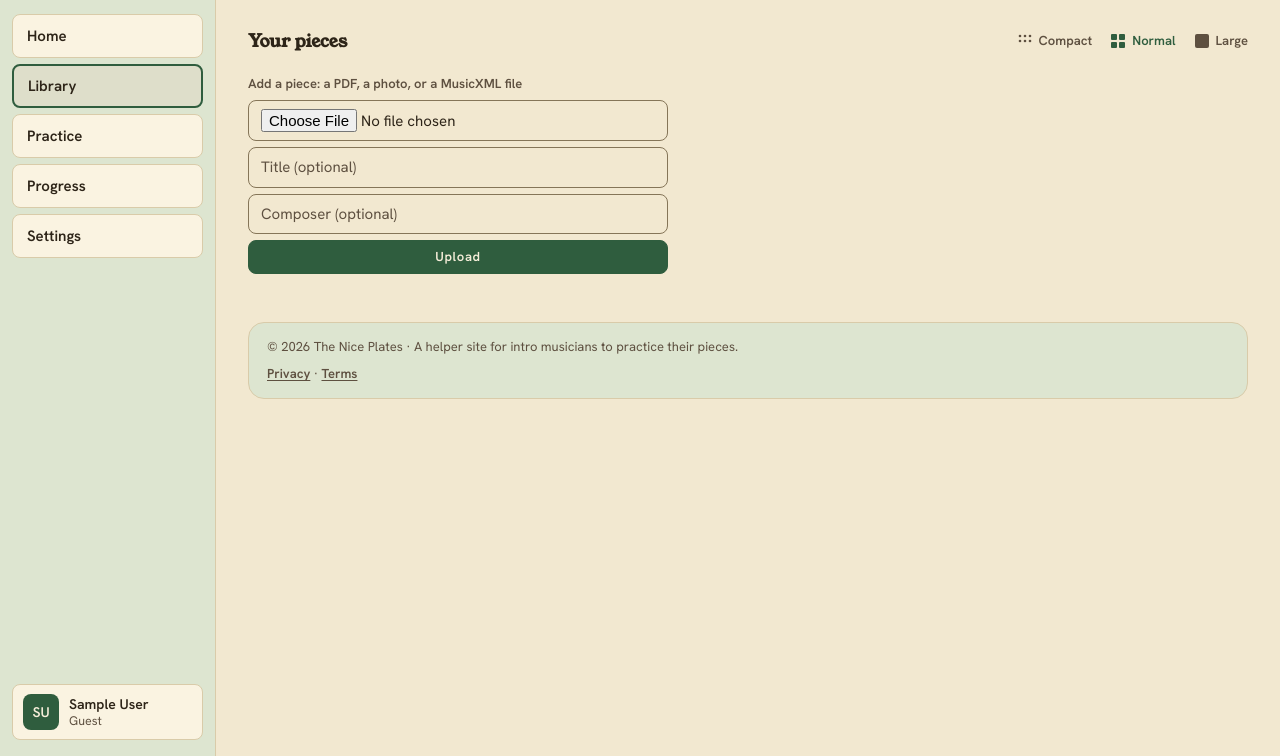
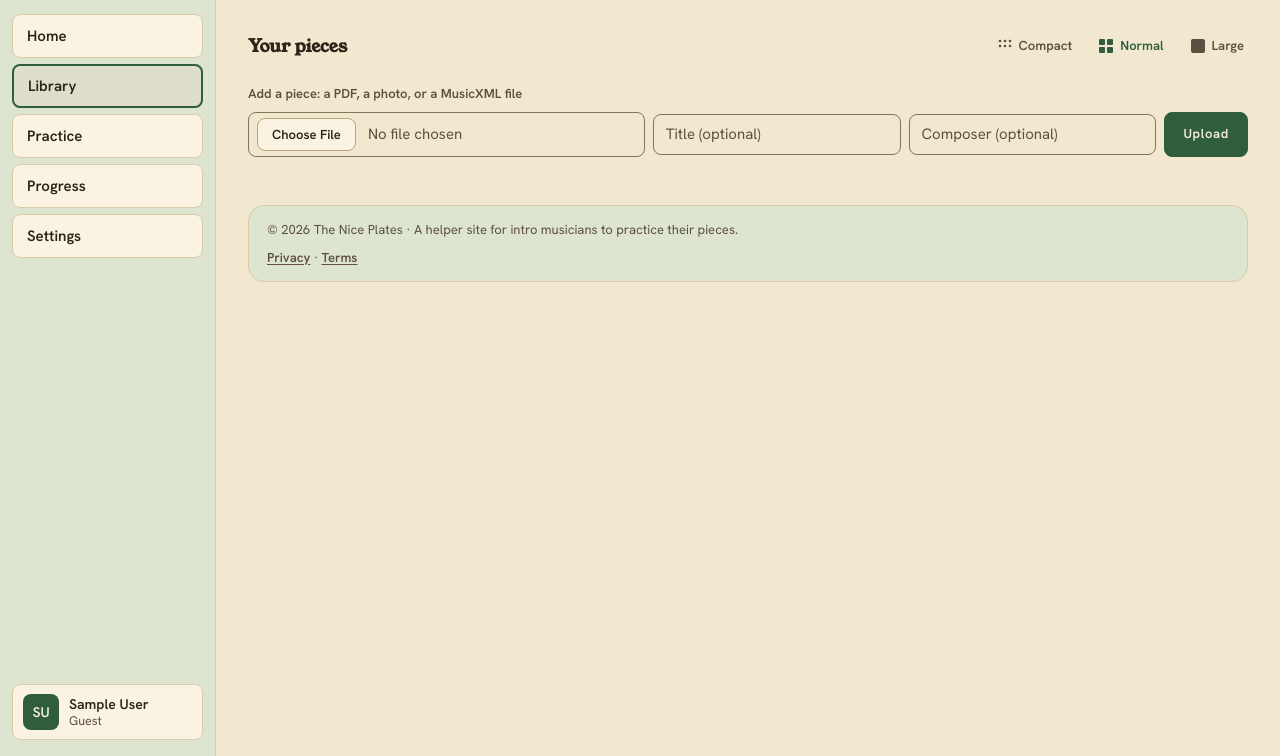
Before and after one commit to kava117/The-Nice-Plates, a Flask app: page /library in a window 1280 px wide. Shown: the part 44-800 px from the top of the page. Run offline with Flask 3, Linux system fonts and the light colour scheme; data comes from the database, SQL or seed files in the repository; data that the repository does not hold is empty; parts of the project's set-up code (start-up, migrations or seed data) failed here and were passed over; some libraries are stand-ins or nearby versions.

Commit message:
Library: style the file picker, put the upload form on one row
The browser's grey Choose File button didn't match anything else, and the
four stacked fields pushed the pieces below the fold. Also bigger hit
areas for the density buttons (20px tall) and the delete button.

```diff
--- a/music-app-home/styles.css
+++ b/music-app-home/styles.css
@@ -1077,7 +1077,8 @@ main {
   display: inline-flex;
   align-items: center;
   gap: 6px;
-  padding: 0;
+  min-height: 36px;
+  padding: 0 4px;
   border: none;
   background: none;
   font: inherit;
@@ -1143,8 +1144,8 @@ main {
   display: inline-flex;
   align-items: center;
   justify-content: center;
-  width: 30px;
-  height: 30px;
+  width: 36px;
+  height: 36px;
   border: 1px solid var(--line);
   border-radius: var(--radius-sm);
   background: var(--surface);
@@ -1227,6 +1228,53 @@ main {
 
 .input:hover {
   border-color: var(--ink-muted);
+}
+
+/* The browser's grey "Choose File" button, drawn like .btn-ghost instead */
+.input[type="file"] {
+  padding: 5px 8px;
+  color: var(--ink-muted);
+  cursor: pointer;
+}
+
+.input[type="file"]::file-selector-button {
+  margin-right: 12px;
+  padding: 6px 14px;
+  border: 1.5px solid var(--edge-neutral);
+  border-radius: var(--radius-sm);
+  background: var(--surface);
+  color: var(--ink);
+  font: inherit;
+  font-size: 0.8125rem;
+  font-weight: 600;
+  cursor: pointer;
+}
+
+.input[type="file"]:hover::file-selector-button {
+  border-color: var(--ink-muted);
+}
+
+/* Library's add-a-piece form: one row on a wide screen, so the pieces start higher up */
+.upload-form {
+  max-width: none;
+  margin-bottom: 20px;
+}
+
+@media (min-width: 900px) {
+  .upload-form {
+    display: grid;
+    grid-template-columns: minmax(0, 1.6fr) minmax(0, 1fr) minmax(0, 1fr) auto;
+    align-items: center;
+    gap: 8px;
+  }
+
+  .upload-form label {
+    grid-column: 1 / -1;
+  }
+
+  .upload-form .btn {
+    align-self: stretch;
+  }
 }
 
 /* Placeholders at full strength: muted colour alone keeps them AA (4.5:1) in both themes. */
--- a/music-app-home/templates/library.html
+++ b/music-app-home/templates/library.html
@@ -32,7 +32,7 @@
     </div>
   </div>
 
-  <form class="field" id="upload" style="margin-bottom: 20px" action="/api/pieces" method="post" enctype="multipart/form-data" data-upload>
+  <form class="field upload-form" id="upload" action="/api/pieces" method="post" enctype="multipart/form-data" data-upload>
     <label for="sheet">Add a piece: a PDF, a photo, or a MusicXML file</label>
     <input class="input" id="sheet" name="file" type="file" accept=".pdf,.png,.jpg,.jpeg,.musicxml,.xml,.mxl" required>
     <input class="input" name="title" type="text" placeholder="Title (optional)">
```
